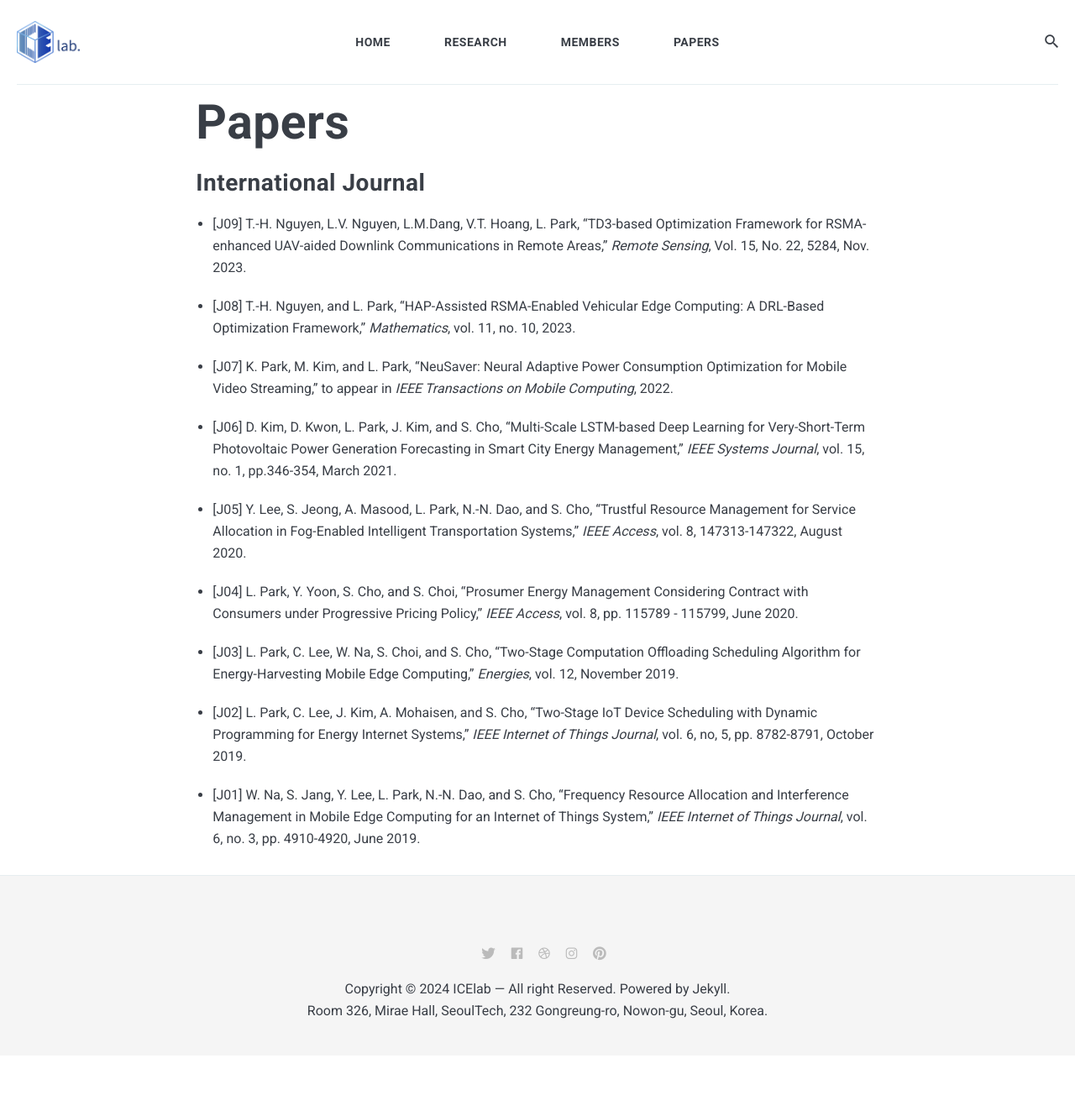
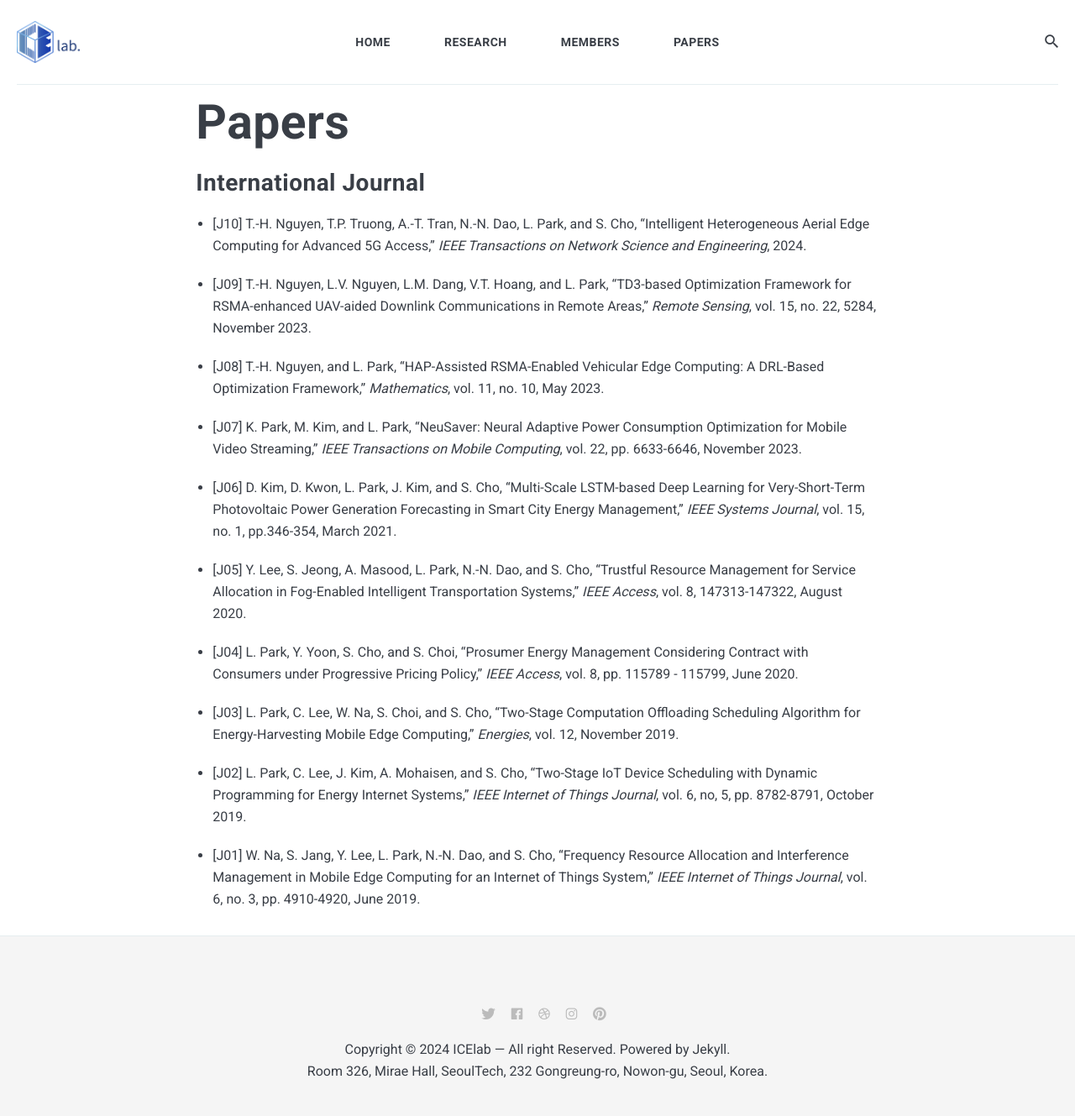
Before and after one commit to Icelab-2020/icelab-2020.github.io, a Jekyll site: the page built from _pages/02_papers.md, in a window 1280 px wide. Shown: the whole page at 84% size. Built offline with Jekyll 4.4.1, drawn with Linux system fonts in a browser that asks for light colours; nearby versions of some CDN libraries; our own code applies the rules of GitHub Pages for plain Markdown files; before the commit the page ends 1257 px from its top, so only the background shows below that.

Commit message:
Update 02_papers.md

```diff
--- a/_pages/02_papers.md
+++ b/_pages/02_papers.md
@@ -5,11 +5,13 @@ permalink: /02_papers/
 # image: 08.jpg
 ---
 ## International Journal
-* [J09] T.-H. Nguyen, L.V. Nguyen, L.M.Dang, V.T. Hoang, L. Park, "TD3-based Optimization Framework for RSMA-enhanced UAV-aided Downlink Communications in Remote Areas," *Remote Sensing*, Vol. 15, No. 22, 5284, Nov. 2023.
+* [J10] T.-H. Nguyen, T.P. Truong, A.-T. Tran, N.-N. Dao, L. Park, and S. Cho, "Intelligent Heterogeneous Aerial Edge Computing for Advanced 5G Access," *IEEE Transactions on Network Science and Engineering*, 2024.
 
-* [J08] T.-H. Nguyen, and L. Park, "HAP-Assisted RSMA-Enabled Vehicular Edge Computing: A DRL-Based Optimization Framework," *Mathematics*, vol. 11, no. 10, 2023.
+* [J09] T.-H. Nguyen, L.V. Nguyen, L.M. Dang, V.T. Hoang, and L. Park, "TD3-based Optimization Framework for RSMA-enhanced UAV-aided Downlink Communications in Remote Areas," *Remote Sensing*, vol. 15, no. 22, 5284, November 2023.
 
-* [J07] K. Park, M. Kim, and L. Park, "NeuSaver: Neural Adaptive Power Consumption Optimization for Mobile Video Streaming," to appear in *IEEE Transactions on Mobile Computing*, 2022.
+* [J08] T.-H. Nguyen, and L. Park, "HAP-Assisted RSMA-Enabled Vehicular Edge Computing: A DRL-Based Optimization Framework," *Mathematics*, vol. 11, no. 10, May 2023.
+
+* [J07] K. Park, M. Kim, and L. Park, "NeuSaver: Neural Adaptive Power Consumption Optimization for Mobile Video Streaming," *IEEE Transactions on Mobile Computing*, vol. 22, pp. 6633-6646, November 2023.
 
 * [J06] D. Kim, D. Kwon, L. Park, J. Kim, and S. Cho, "Multi-Scale LSTM-based Deep Learning for Very-Short-Term Photovoltaic Power Generation Forecasting in Smart City Energy Management," *IEEE Systems Journal*, vol. 15, no. 1, pp.346-354, March 2021.
 
```
